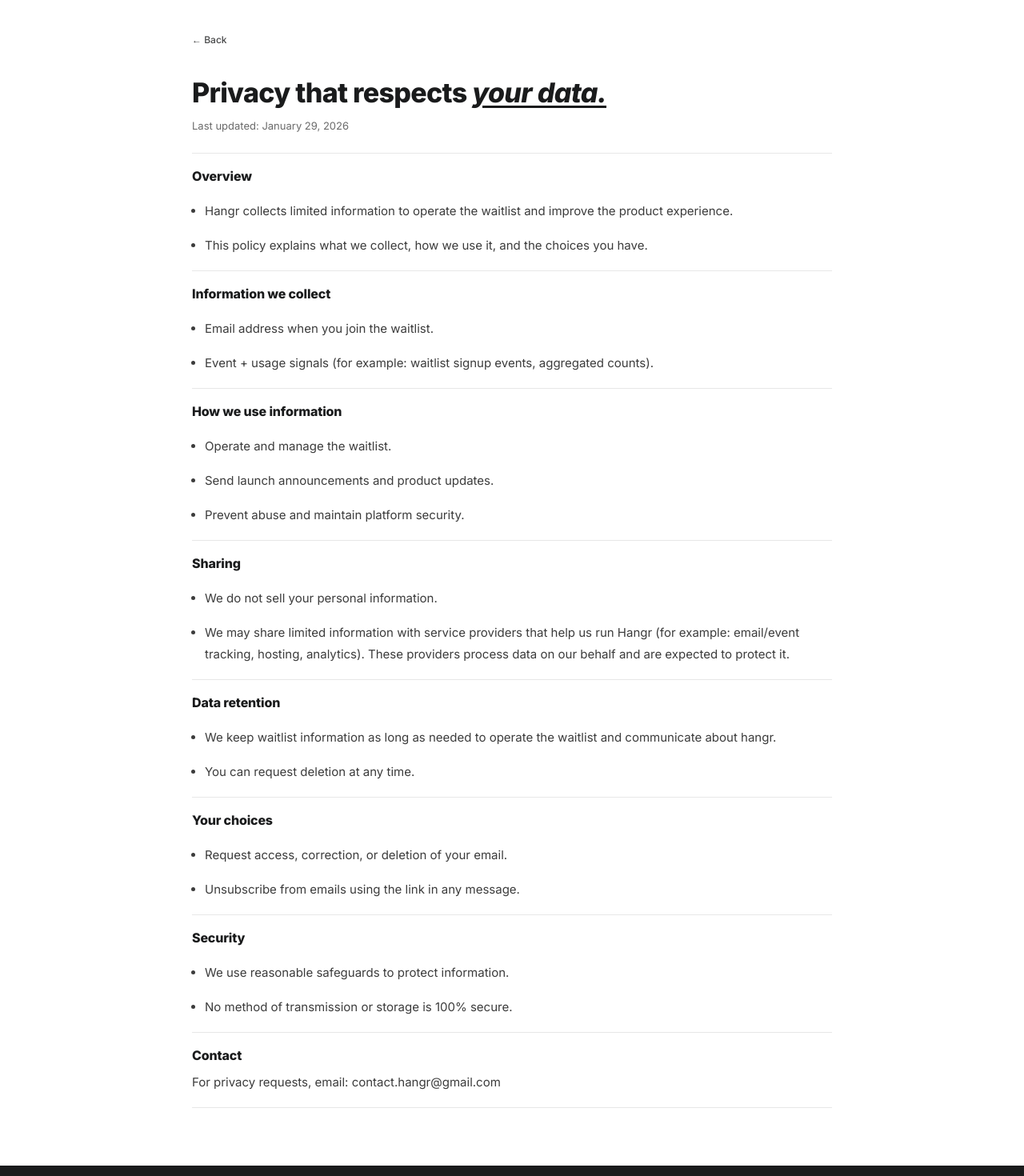
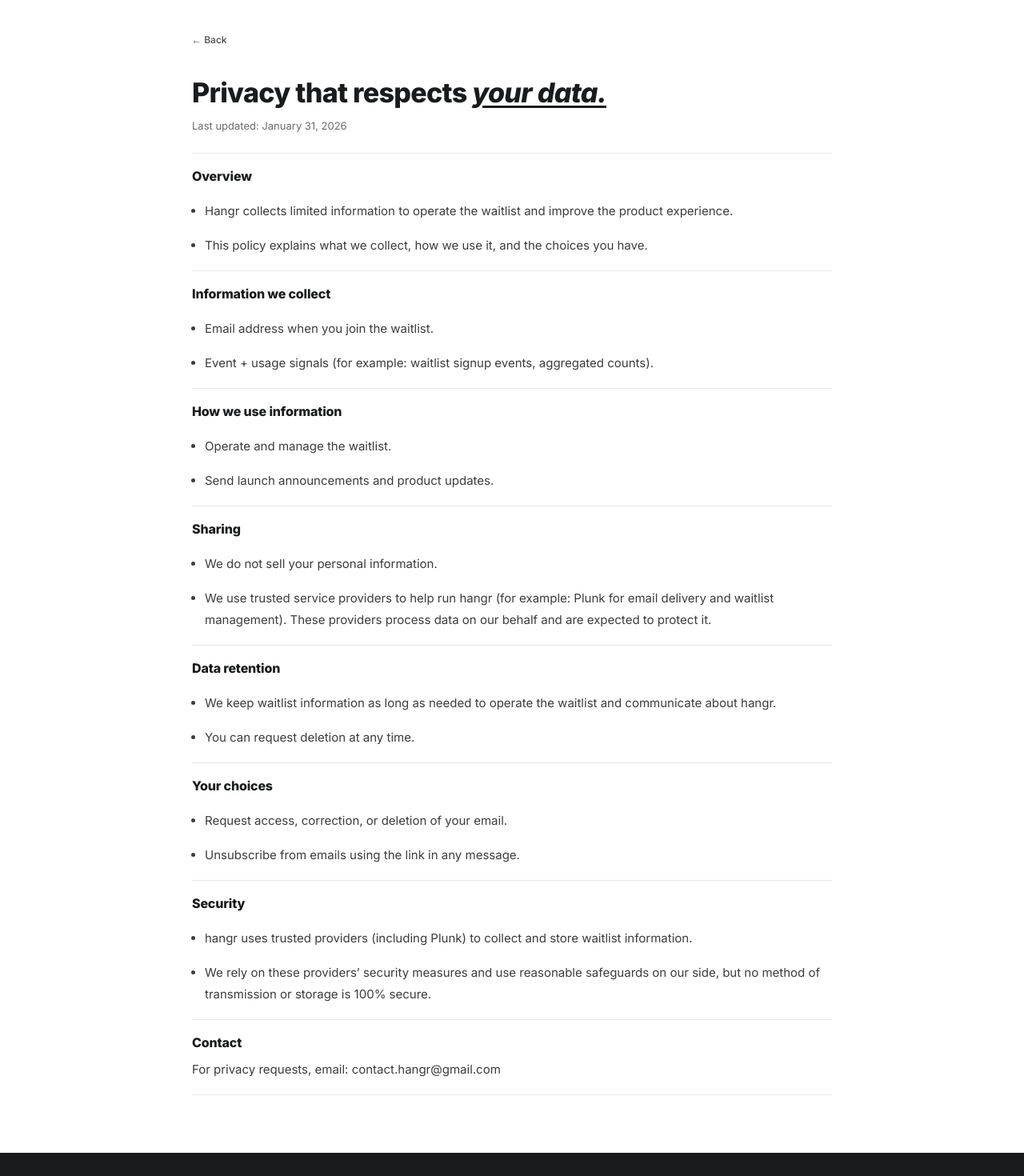
Before and after one commit to caydeny/hangr-signup, a React (Vite) app: page /privacy in a window 1280 px wide. Shown: the top 1470 px of the page at 80% size. Built offline with nearby package versions, Linux system fonts and the light colour scheme.

Commit message:
Update privacy policy

```diff
--- a/src/pages/Privacy.jsx
+++ b/src/pages/Privacy.jsx
@@ -34,7 +34,6 @@
         body: [
           "Operate and manage the waitlist.",
           "Send launch announcements and product updates.",
-          "Prevent abuse and maintain platform security.",
         ],
       },
       {
@@ -42,9 +41,10 @@
         title: "Sharing",
         body: [
           "We do not sell your personal information.",
-          "We may share limited information with service providers that help us run Hangr (for example: email/event tracking, hosting, analytics). These providers process data on our behalf and are expected to protect it.",
+          "We use trusted service providers to help run hangr (for example: Plunk for email delivery and waitlist management). These providers process data on our behalf and are expected to protect it.",
         ],
       },
+
       {
         id: "retention",
         title: "Data retention",
@@ -65,10 +65,11 @@
         id: "security",
         title: "Security",
         body: [
-          "We use reasonable safeguards to protect information.",
-          "No method of transmission or storage is 100% secure.",
+          "hangr uses trusted providers (including Plunk) to collect and store waitlist information.",
+          "We rely on these providers’ security measures and use reasonable safeguards on our side, but no method of transmission or storage is 100% secure.",
         ],
       },
+
       {
         id: "contact",
         title: "Contact",
@@ -93,7 +94,7 @@
             <span className="privacy__hero-italic">your data.</span>
           </h1>
 
-          <p className="privacy__lede">Last updated: January 29, 2026</p>
+          <p className="privacy__lede">Last updated: January 31, 2026</p>
 
           <div className="privacy__content">
             {sections.map((s) => (
```
